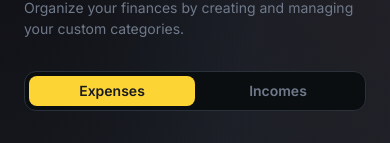
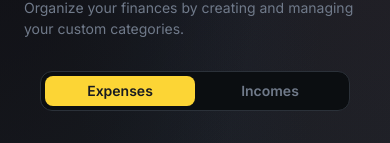
Before and after one commit to sudo-hassan-zahid/personal-expense-tracker, a Next.js app: page /dashboard/categories in a window 390 px wide. Shown: the part 192-335 px from the top of the page. Built offline with nearby package versions, Linux system fonts and the light colour scheme; no server answers; the database is empty.

Commit message:
mobile-optimization: make category type toggle responsive

```diff
--- a/components/CategoryManager.tsx
+++ b/components/CategoryManager.tsx
@@ -46,8 +46,9 @@ export function CategoryManager({
   return (
     <div className="flex flex-col gap-8">
       {/* Type Toggle Slider */}
-      <div className="flex justify-center">
-        <div className="bg-(--color-canvas-dark) p-1 rounded-xl border border-(--color-hairline-on-dark) flex relative w-full max-w-[400px]">
+      <div className="flex justify-center px-4 md:px-0">
+        <div className="bg-(--color-canvas-dark) p-1 rounded-xl border border-(--color-hairline-on-dark) flex relative w-full md:max-w-[400px]">
+
           <div
             className={`absolute top-1 bottom-1 w-[calc(50%-4px)] bg-(--color-primary) rounded-lg transition-all duration-300 ease-out z-0 ${type === "income" ? "translate-x-[calc(100%+4px)]" : "translate-x-0"}`}
           />
```
